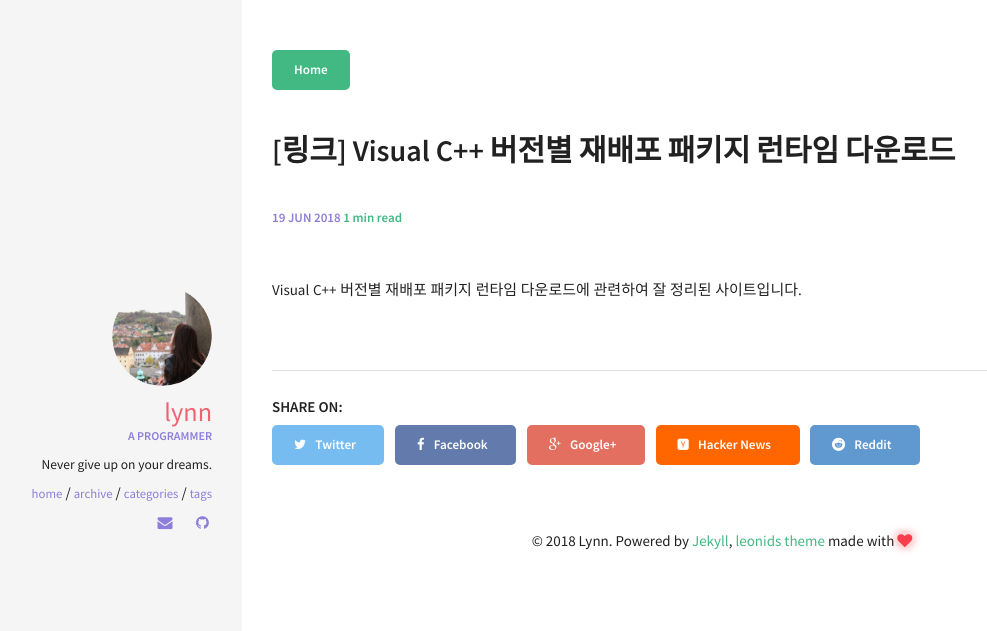
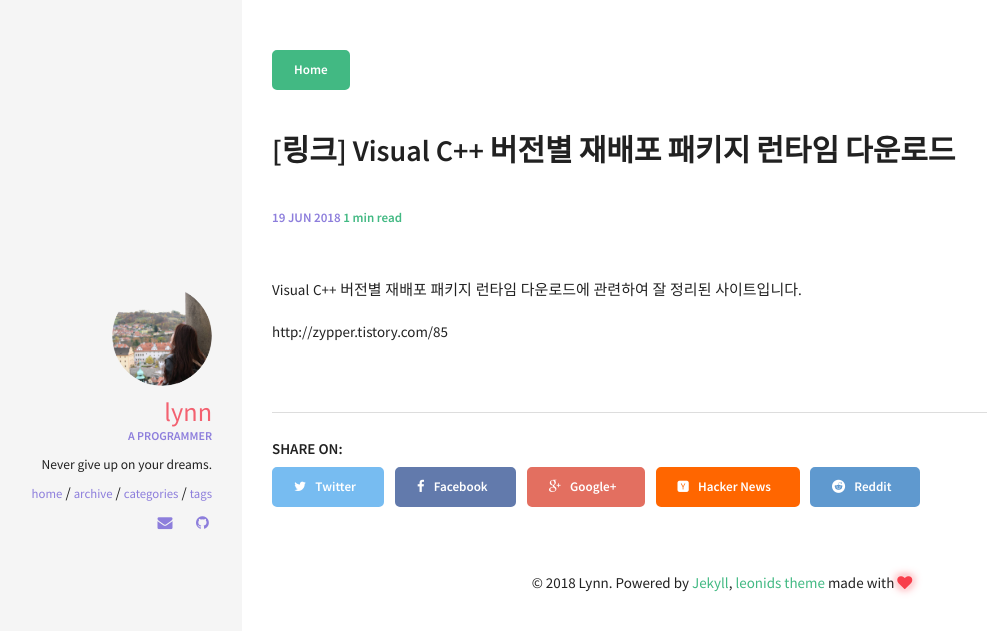
Before and after one commit to LynnBaek/LynnBaek, a Jekyll site: the page built from _posts/2018-06-19-vc_runtime_library.md, in a window 1280 px wide. Shown: the top 631 px of the page, without its empty margins (78-1065 px from the left). Built offline with Jekyll 4.4.1, drawn with Linux system fonts in a browser that asks for light colours; comment, search, counter and statistics services are not loaded; part of the change alters nothing that is shown.

Commit message:
포스트에 링크 없어서 수정

```diff
--- a/_posts/2018-06-19-vc_runtime_library.md
+++ b/_posts/2018-06-19-vc_runtime_library.md
@@ -10,4 +10,6 @@ comments: true
 
 Visual C++ 버전별 재배포 패키지 런타임 다운로드에 관련하여 잘 정리된 사이트입니다.
 
-[링크]: VisualC++버전별재배포패키지런타임다운로드	"Visual C++ 버전별 재배포 패키지 런타임 다운로드"
+
+
+http://zypper.tistory.com/85
```
